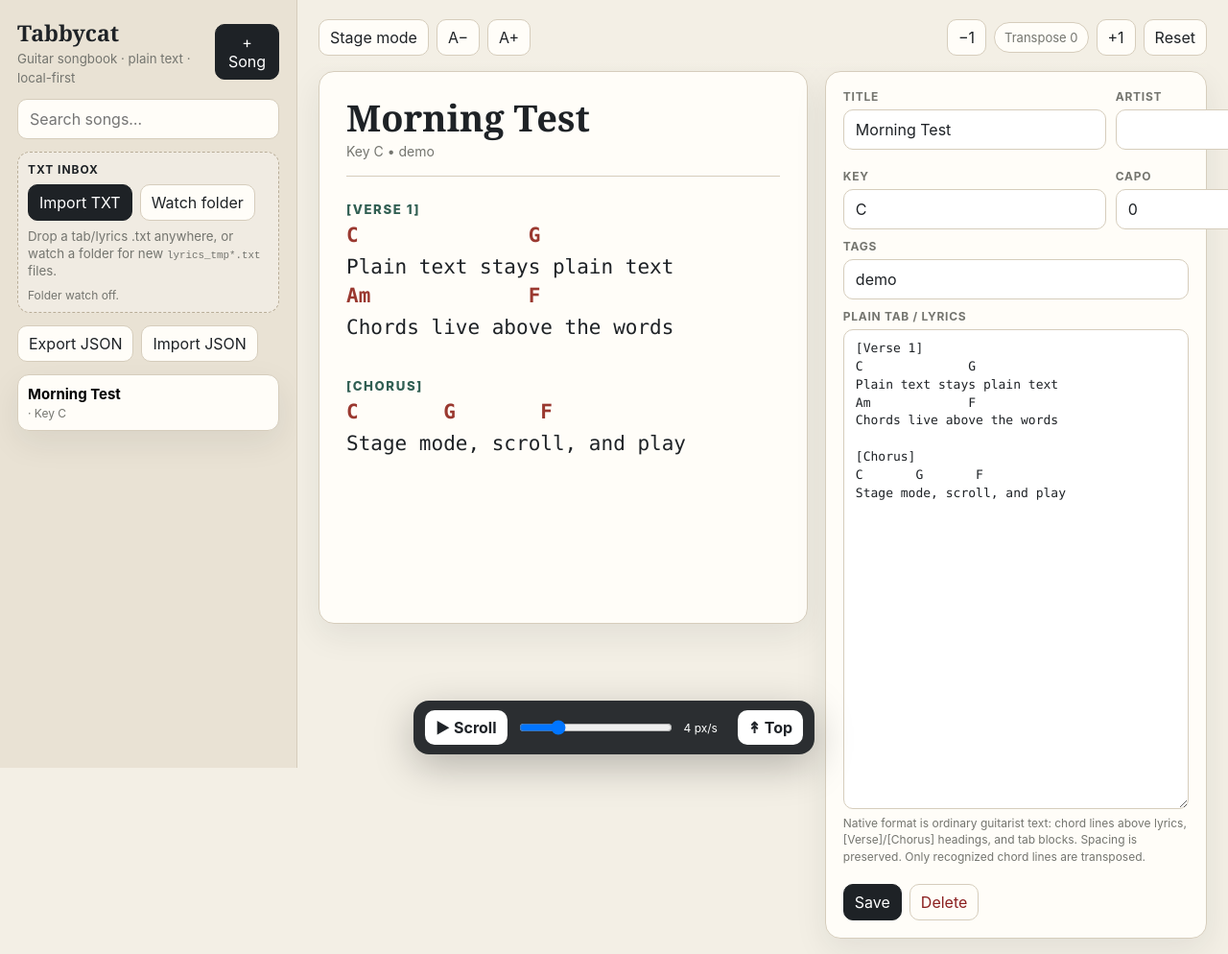
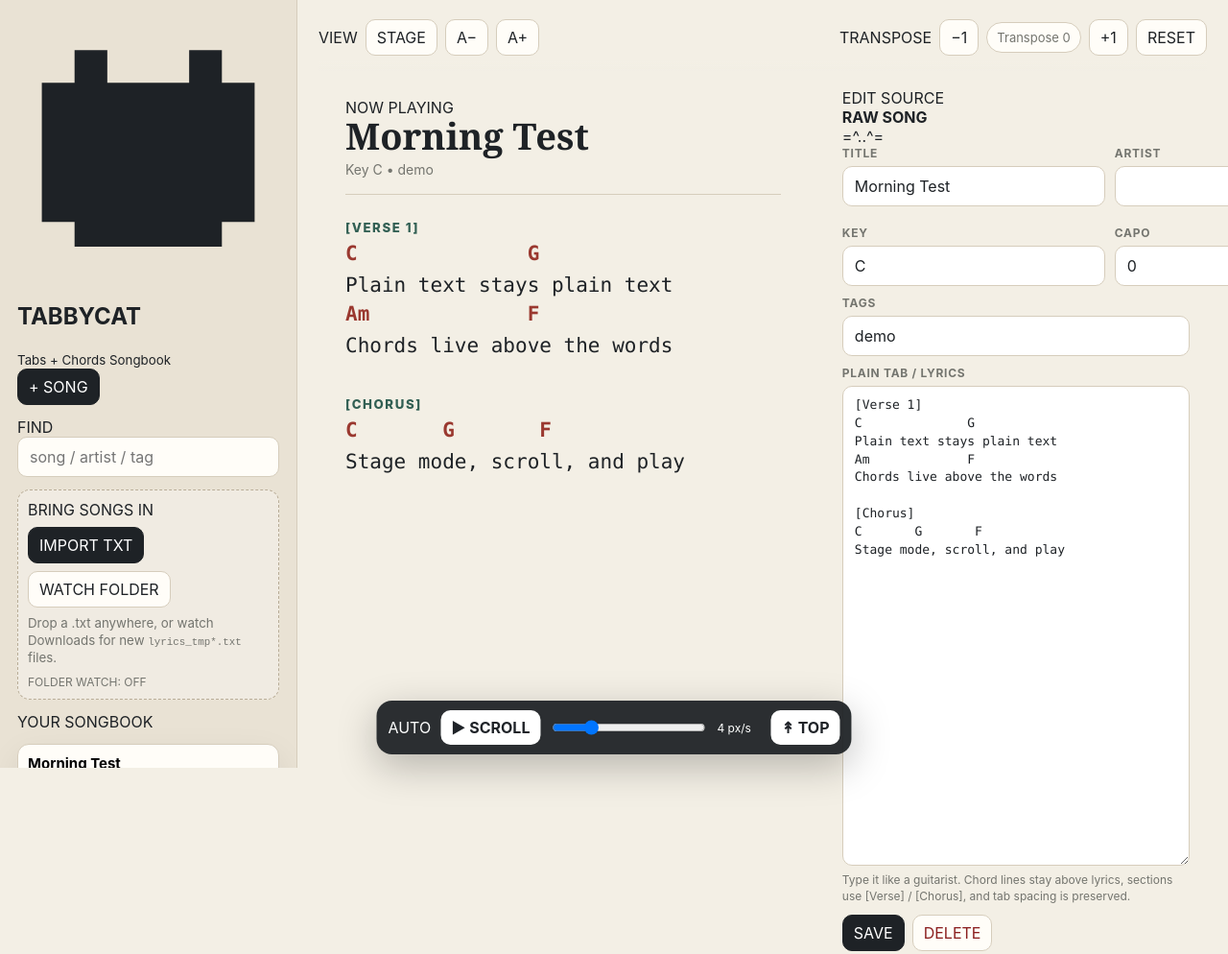
Before and after one commit to coldysquares/tabbycat, a plain HTML site: page index.html in a window 1280 px wide. Shown: the top 994 px of the page at 96% size. Drawn offline with Linux system fonts and the light colour scheme.

Commit message:
Give Tabbycat a distinct graphic utility shell

```diff
--- a/index.html
+++ b/index.html
@@ -3,46 +3,146 @@
 <head>
 <meta charset="utf-8" />
 <meta name="viewport" content="width=device-width,initial-scale=1,viewport-fit=cover" />
-<meta name="description" content="A local-first guitar songbook for plain-text tabs, chords, lyrics, transposition, stage mode, and auto-scroll." />
-<title>Tabbycat — Guitar Songbook</title>
+<meta name="description" content="Tabbycat — Tabs + Chords Songbook. A local-first guitar songbook for plain-text tabs, chords, lyrics, transposition, stage mode, and auto-scroll." />
+<title>Tabbycat — Tabs + Chords Songbook</title>
+<link rel="preconnect" href="https://fonts.googleapis.com">
+<link rel="preconnect" href="https://fonts.gstatic.com" crossorigin>
+<link href="https://fonts.googleapis.com/css2?family=Anton&family=IBM+Plex+Mono:ital,wght@0,400;0,600;0,700;1,400&family=Silkscreen:wght@400;700&display=swap" rel="stylesheet">
 <link rel="stylesheet" href="styles.css" />
 </head>
 <body>
 <div class="app">
   <aside class="sidebar">
-    <div class="brand"><div><h1>Tabbycat</h1><small>Guitar songbook · plain text · local-first</small></div><button class="btn primary" id="newSongBtn">+ Song</button></div>
-    <input class="search" id="search" placeholder="Search songs…" />
-    <div class="inbox">
-      <strong>TXT Inbox</strong>
-      <div class="toolbar"><label class="btn primary" for="txtInput">Import TXT</label><input class="file-input" id="txtInput" type="file" accept=".txt,text/plain" /><button class="btn" id="watchBtn">Watch folder</button></div>
-      <small>Drop a tab/lyrics .txt anywhere, or watch a folder for new <code>lyrics_tmp*.txt</code> files.</small>
-      <div class="watch-state" id="watchState">Folder watch off.</div>
+    <div class="brand-zone">
+      <div class="brand-lockup">
+        <div class="brand-row">
+          <div class="pixel-cat" aria-hidden="true">
+            <svg viewBox="0 0 32 32" role="img">
+              <path d="M3 8h4V4h4v4h10V4h4v4h4v17h-4v3H7v-3H3V8zm6 8h4v4H9v-4zm10 0h4v4h-4v-4zm-6 7h6v2h-6v-2z" fill="currentColor"/>
+            </svg>
+          </div>
+          <h1><span class="tabby">TABBY</span><span class="cat">CAT</span></h1>
+        </div>
+        <small>Tabs + Chords Songbook</small>
+      </div>
+      <button class="btn primary new-song" id="newSongBtn">+ SONG</button>
     </div>
-    <div class="toolbar"><button class="btn" id="exportBtn">Export JSON</button><label class="btn" for="jsonInput">Import JSON</label><input class="file-input" id="jsonInput" type="file" accept="application/json,.json" /></div>
+
+    <div class="module search-module">
+      <div class="module-label">FIND</div>
+      <input class="search" id="search" placeholder="song / artist / tag" />
+    </div>
+
+    <div class="inbox module">
+      <div class="module-label">BRING SONGS IN</div>
+      <div class="toolbar import-toolbar">
+        <label class="btn primary import-btn" for="txtInput">IMPORT TXT</label>
+        <input class="file-input" id="txtInput" type="file" accept=".txt,text/plain" />
+        <button class="btn" id="watchBtn">WATCH FOLDER</button>
+      </div>
+      <small>Drop a .txt anywhere, or watch Downloads for new <code>lyrics_tmp*.txt</code> files.</small>
+      <div class="watch-state" id="watchState">FOLDER WATCH: OFF</div>
+    </div>
+
+    <div class="library-head">
+      <div class="module-label">YOUR SONGBOOK</div>
+      <div class="library-pips" aria-hidden="true"><i></i><i></i><i></i></div>
+    </div>
     <div id="songList" class="song-list"></div>
+
+    <div class="backup module">
+      <div class="module-label">BACKUP</div>
+      <div class="toolbar backup-toolbar">
+        <button class="btn ghost" id="exportBtn">EXPORT JSON</button>
+        <label class="btn ghost" for="jsonInput">IMPORT JSON</label>
+        <input class="file-input" id="jsonInput" type="file" accept="application/json,.json" />
+      </div>
+    </div>
   </aside>
 
   <main class="main">
     <div class="topbar">
-      <div class="topbar-left"><button class="btn" id="stageBtn">Stage mode</button><button class="btn nonstage" id="smallerBtn">A−</button><button class="btn nonstage" id="largerBtn">A+</button></div>
-      <div class="topbar-right"><button class="btn" id="transposeDown">−1</button><span class="pill" id="transposeLabel">Transpose 0</span><button class="btn" id="transposeUp">+1</button><button class="btn" id="resetTranspose">Reset</button></div>
+      <div class="topbar-left control-cluster">
+        <span class="cluster-label">VIEW</span>
+        <button class="btn stage-btn" id="stageBtn">STAGE</button>
+        <button class="btn nonstage square" id="smallerBtn" aria-label="Smaller text">A−</button>
+        <button class="btn nonstage square" id="largerBtn" aria-label="Larger text">A+</button>
+      </div>
+      <div class="topbar-right control-cluster">
+        <span class="cluster-label">TRANSPOSE</span>
+        <button class="btn square" id="transposeDown">−1</button>
+        <span class="pill" id="transposeLabel">0</span>
+        <button class="btn square" id="transposeUp">+1</button>
+        <button class="btn reset-btn" id="resetTranspose">RESET</button>
+      </div>
     </div>
+
     <div class="workspace">
-      <section class="card viewer" id="viewer"><div class="song-head"><h2 class="song-title" id="viewTitle"></h2><div class="song-meta" id="viewMeta"></div></div><div class="sheet" id="sheet"></div></section>
-      <section class="card editor" id="editor">
-        <div class="grid"><div class="field"><label>Title</label><input id="titleInput" /></div><div class="field"><label>Artist</label><input id="artistInput" /></div><div class="field"><label>Key</label><input id="keyInput" placeholder="E" /></div><div class="field"><label>Capo</label><input id="capoInput" placeholder="0" /></div></div>
+      <section class="viewer" id="viewer">
+        <div class="sheet-stripe" aria-hidden="true"><span></span><span></span><span></span></div>
+        <div class="song-head">
+          <div>
+            <div class="eyebrow">NOW PLAYING</div>
+            <h2 class="song-title" id="viewTitle"></h2>
+            <div class="song-meta" id="viewMeta"></div>
+          </div>
+          <div class="mini-chord-grid" aria-hidden="true">
+            <b></b><b></b><b></b><b></b><b></b><b></b>
+          </div>
+        </div>
+        <div class="sheet" id="sheet"></div>
+      </section>
+
+      <section class="editor" id="editor">
+        <div class="editor-head">
+          <div>
+            <div class="module-label">EDIT SOURCE</div>
+            <strong>RAW SONG</strong>
+          </div>
+          <div class="pixel-face" aria-hidden="true">=^..^=</div>
+        </div>
+        <div class="grid">
+          <div class="field"><label>Title</label><input id="titleInput" /></div>
+          <div class="field"><label>Artist</label><input id="artistInput" /></div>
+          <div class="field"><label>Key</label><input id="keyInput" placeholder="E" /></div>
+          <div class="field"><label>Capo</label><input id="capoInput" placeholder="0" /></div>
+        </div>
         <div class="field"><label>Tags</label><input id="tagsInput" placeholder="cover, acoustic" /></div>
-        <div class="field"><label>Plain tab / lyrics</label><textarea id="bodyInput" spellcheck="false"></textarea><div class="hint">Native format is ordinary guitarist text: chord lines above lyrics, [Verse]/[Chorus] headings, and tab blocks. Spacing is preserved. Only recognized chord lines are transposed.</div></div>
+        <div class="field body-field">
+          <label>Plain tab / lyrics</label>
+          <textarea id="bodyInput" spellcheck="false"></textarea>
+          <div class="hint">Type it like a guitarist. Chord lines stay above lyrics, sections use [Verse] / [Chorus], and tab spacing is preserved.</div>
+        </div>
         <div class="source-line" id="sourceLine"></div>
-        <div class="toolbar" style="margin-top:10px"><button class="btn primary" id="saveBtn">Save</button><button class="btn danger" id="deleteBtn">Delete</button></div>
+        <div class="toolbar editor-actions"><button class="btn primary" id="saveBtn">SAVE</button><button class="btn danger" id="deleteBtn">DELETE</button></div>
       </section>
     </div>
   </main>
 </div>
 
-<div class="scrollbar"><button id="scrollToggle">▶ Scroll</button><input id="speedRange" type="range" min="1" max="14" value="4" /><span class="speed" id="speedLabel">4 px/s</span><button id="scrollTopBtn">↟ Top</button></div>
-<div class="drop-overlay">Drop TXT to import</div>
-<div class="modal-backdrop hidden" id="importModal"><div class="modal"><h2>Import song</h2><p id="importFileLabel"></p><div class="grid"><div class="field"><label>Title</label><input id="importTitle" /></div><div class="field"><label>Artist</label><input id="importArtist" /></div><div class="field"><label>Detected key</label><input id="importKey" /></div><div class="field"><label>Capo</label><input id="importCapo" placeholder="0" /></div></div><div class="modal-actions"><button class="btn" id="cancelImport">Cancel</button><button class="btn primary" id="confirmImport">Add to Tabbycat</button></div></div></div>
+<div class="scrollbar">
+  <span class="scroll-label">AUTO</span>
+  <button id="scrollToggle">▶ SCROLL</button>
+  <input id="speedRange" type="range" min="1" max="14" value="4" />
+  <span class="speed" id="speedLabel">4 px/s</span>
+  <button id="scrollTopBtn">↟ TOP</button>
+</div>
+<div class="drop-overlay"><div><span>DROP IT.</span><small>TXT → TABBYCAT</small></div></div>
+<div class="modal-backdrop hidden" id="importModal">
+  <div class="modal">
+    <div class="modal-topline"></div>
+    <div class="module-label">NEW ARRIVAL</div>
+    <h2>IMPORT SONG</h2>
+    <p id="importFileLabel"></p>
+    <div class="grid">
+      <div class="field"><label>Title</label><input id="importTitle" /></div>
+      <div class="field"><label>Artist</label><input id="importArtist" /></div>
+      <div class="field"><label>Detected key</label><input id="importKey" /></div>
+      <div class="field"><label>Capo</label><input id="importCapo" placeholder="0" /></div>
+    </div>
+    <div class="modal-actions"><button class="btn" id="cancelImport">CANCEL</button><button class="btn primary" id="confirmImport">ADD TO TABBYCAT</button></div>
+  </div>
+</div>
 <div class="toast" id="toast"></div>
 
 <script src="main.js"></script>
```
